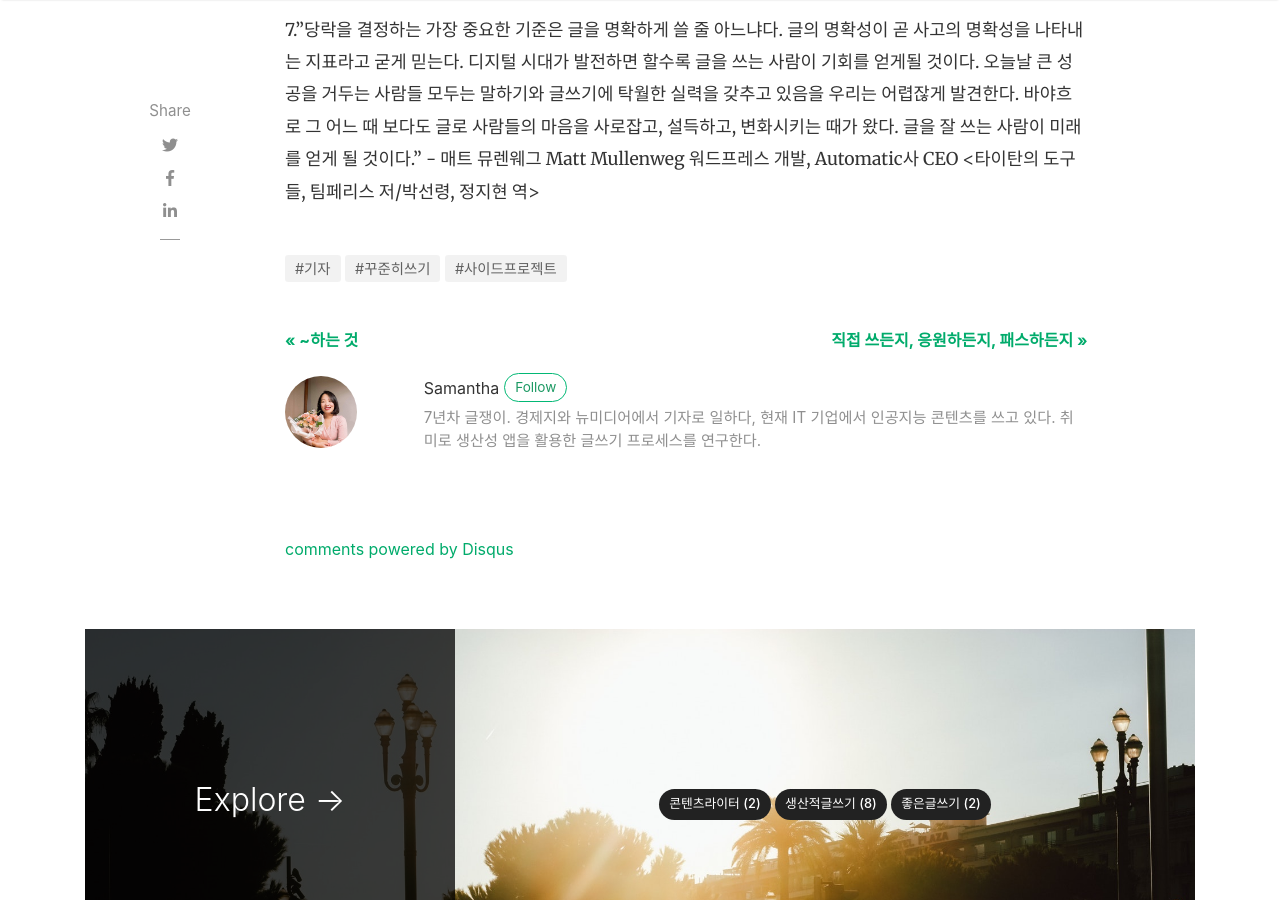
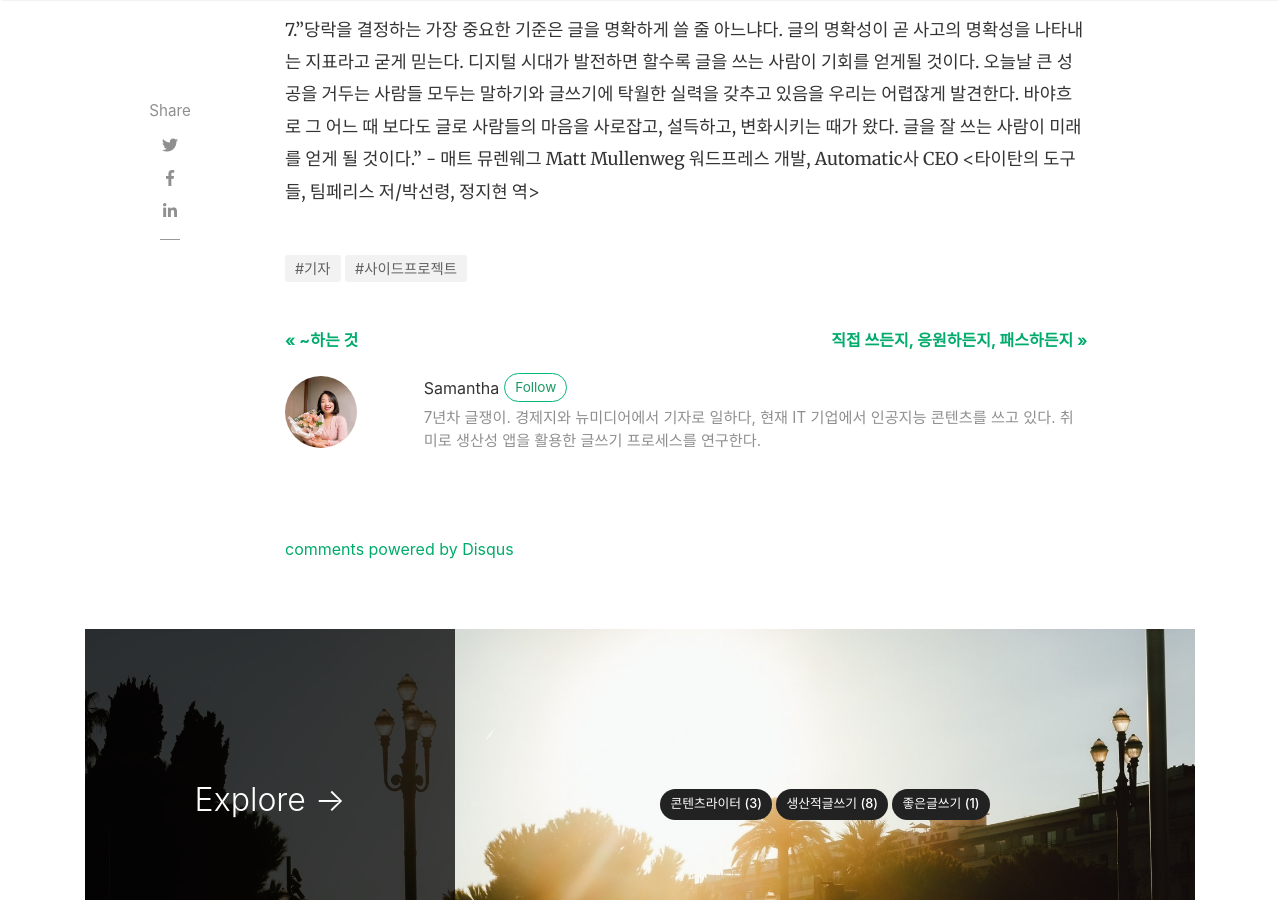
Before and after one commit to samantha-writer/samantha-writer.github.io, a Jekyll site: the page built from _posts/2020-12-22-201222.md, in a window 1280 px wide and 900 px high, scrolled down 2106 px. Built offline with Jekyll 4.4.1, drawn with Linux system fonts in a browser that asks for light colours; nearby versions of some CDN libraries; comment, search, counter and statistics services are not loaded.

Commit message:
Update 2020-12-22-201222.md

```diff
--- a/_posts/2020-12-22-201222.md
+++ b/_posts/2020-12-22-201222.md
@@ -3,8 +3,8 @@ layout: post
 title:  "글쓰기를 주제로 한 뉴스레터 (사이드) 프로젝트"
 date: 2020-12-22
 author: samantha
-categories: [ 좋은글쓰기]
-tags: [ 꾸준히쓰기, 사이드프로젝트, 기자 ]
+categories: [ 콘텐츠라이터 ]
+tags: [ 사이드프로젝트, 기자 ]
 image: assets/images/16.jpg
 description: 나 스스로 컨셉과 주제를 결정할 수 있는 프로젝트를 통한 성장이 필요할 때를 느꼈다. 주제는 뉴스레터다.
 featured: true
```
